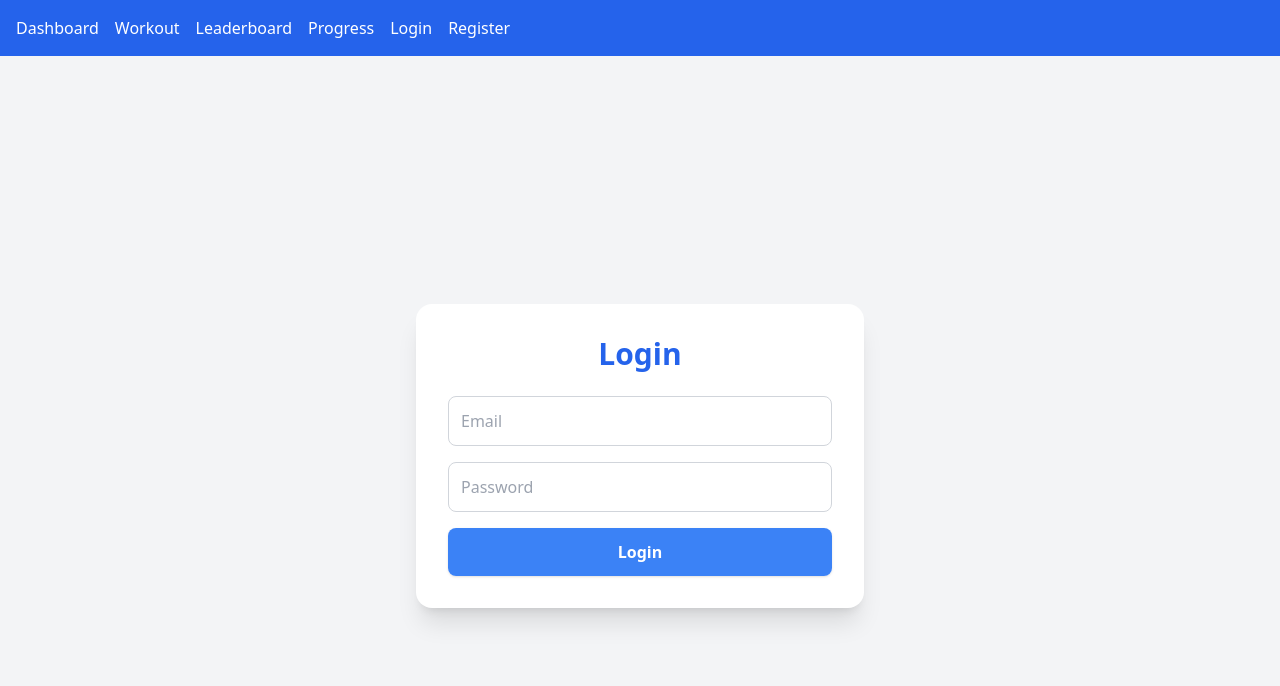
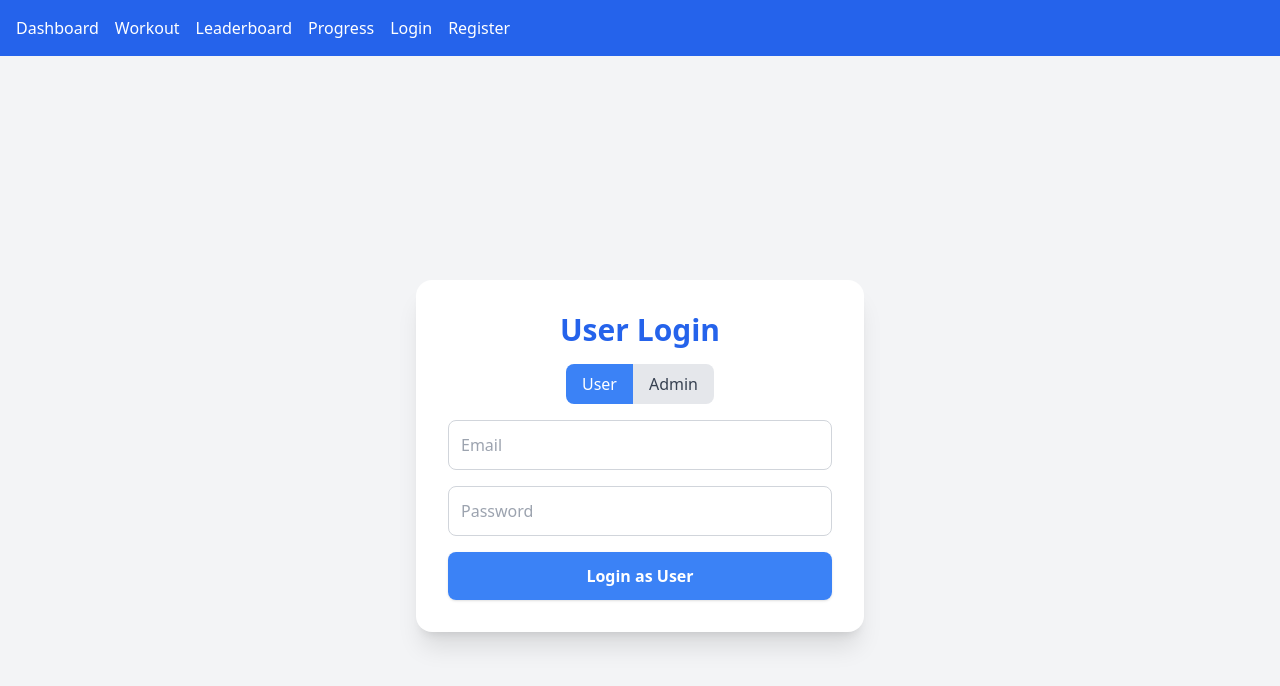
Before and after one commit to anncy0413/CEN3031, a React (Create React App) app in the folder GroupWebsite/: page /login in a window 1280 px wide. Shown: the top 686 px of the page. Built offline with nearby package versions, Linux system fonts and the light colour scheme.

Commit message:
Update Login Page and Workout Page

```diff
--- a/GroupWebsite/src/pages/LoginPage.jsx
+++ b/GroupWebsite/src/pages/LoginPage.jsx
@@ -3,7 +3,13 @@ import axios from 'axios';
 import { useNavigate } from 'react-router-dom';
 
 function LoginPage() {
-  const [form, setForm] = useState({ email: '', password: '' });
+  const [isAdmin, setIsAdmin] = useState(false);
+  const [form, setForm] = useState({
+    email: '',
+    password: '',
+    username: '',
+    code: ''
+  });
   const [message, setMessage] = useState('');
   const navigate = useNavigate();
 
@@ -15,24 +21,88 @@ function LoginPage() {
     e.preventDefault();
 
     try {
+      if (isAdmin) {
+        const res = await axios.post('http://localhost:5000/api/auth/admin-login', {
+          username: form.username,
+          code: form.code,
+          password: form.password,
+        });
+        setMessage('✅ Admin login successful!');
+        localStorage.setItem('token', res.data.token);
+        navigate('/dashboard');
+      } else {
         const res = await axios.post('http://localhost:5000/api/auth/login', {
           email: form.email,
           password: form.password,
         });
-      setMessage('✅ Login successful!');
+        setMessage('✅ User login successful!');
         localStorage.setItem('token', res.data.token);
         navigate('/dashboard');
+      }
     } catch (err) {
       setMessage(`❌ ${err.response?.data?.message || 'Login failed'}`);
     }
   };
 
   return (
-    <div className="min-h-screen bg-gray-100 flex items-center justify-center px-4">
+    <div className="min-h-screen bg-gray-100 flex flex-col items-center justify-center px-4">
 
       <div className="bg-white shadow-xl rounded-2xl p-8 w-full max-w-md">
-        <h2 className="text-3xl font-bold text-center text-blue-600 mb-6">Login</h2>
+        <h2 className="text-3xl font-bold text-center text-blue-600 mb-4">
+          {isAdmin ? "Admin Login" : "User Login"}
+        </h2>
+
+        {/* Toggle User/Admin */}
+        <div className="flex justify-center mb-4">
+          <button
+            type="button"
+            className={`px-4 py-2 rounded-l-lg ${!isAdmin ? 'bg-blue-500 text-white' : 'bg-gray-200 text-gray-700'}`}
+            onClick={() => setIsAdmin(false)}
+          >
+            User
+          </button>
+          <button
+            type="button"
+            className={`px-4 py-2 rounded-r-lg ${isAdmin ? 'bg-blue-500 text-white' : 'bg-gray-200 text-gray-700'}`}
+            onClick={() => setIsAdmin(true)}
+          >
+            Admin
+          </button>
+        </div>
+
         <form onSubmit={handleSubmit} className="flex flex-col gap-4">
+          {isAdmin ? (
+            <>
+              <input
+                className="border border-gray-300 p-3 rounded-lg focus:outline-none focus:ring-2 focus:ring-blue-400"
+                type="text"
+                name="username"
+                placeholder="Admin Username"
+                value={form.username}
+                onChange={handleChange}
+                required
+              />
+              <input
+                className="border border-gray-300 p-3 rounded-lg focus:outline-none focus:ring-2 focus:ring-blue-400"
+                type="text"
+                name="code"
+                placeholder="Admin Code"
+                value={form.code}
+                onChange={handleChange}
+                required
+              />
+              <input
+                className="border border-gray-300 p-3 rounded-lg focus:outline-none focus:ring-2 focus:ring-blue-400"
+                type="password"
+                name="password"
+                placeholder="Password"
+                value={form.password}
+                onChange={handleChange}
+                required
+              />
+            </>
+          ) : (
+            <>
               <input
                 className="border border-gray-300 p-3 rounded-lg focus:outline-none focus:ring-2 focus:ring-blue-400"
                 type="email"
@@ -51,11 +121,13 @@ function LoginPage() {
                 onChange={handleChange}
                 required
               />
+            </>
+          )}
           <button
             type="submit"
             className="bg-gradient-to-r from-blue-500 to-blue-500 text-white py-3 rounded-lg hover:from-blue-600 hover:to-blue-600 transition font-semibold shadow"
           >
-            Login
+            {isAdmin ? "Login as Admin" : "Login as User"}
           </button>
           {message && (
             <p className="text-center text-sm mt-2">{message}</p>
--- a/GroupWebsite/src/pages/WorkoutTracker.jsx
+++ b/GroupWebsite/src/pages/WorkoutTracker.jsx
@@ -35,6 +35,15 @@ function WorkoutTracker() {
             name="duration"
             placeholder="Duration (minutes)"
             value={form.duration}
+            onChange={handleChange}
+            required
+            className="border p-3 rounded-lg focus:outline-none focus:ring-2 focus:ring-blue-400"
+          />
+            <input
+            type="number"
+            name="Weight"
+            placeholder="Weight (lbs)"
+            value={form.weight}
             onChange={handleChange}
             required
             className="border p-3 rounded-lg focus:outline-none focus:ring-2 focus:ring-blue-400"
```
Also changed, not shown: 2 other files (tests, documents, lock files or other folders). Lines whose indentation alone changed are shown as unchanged.
